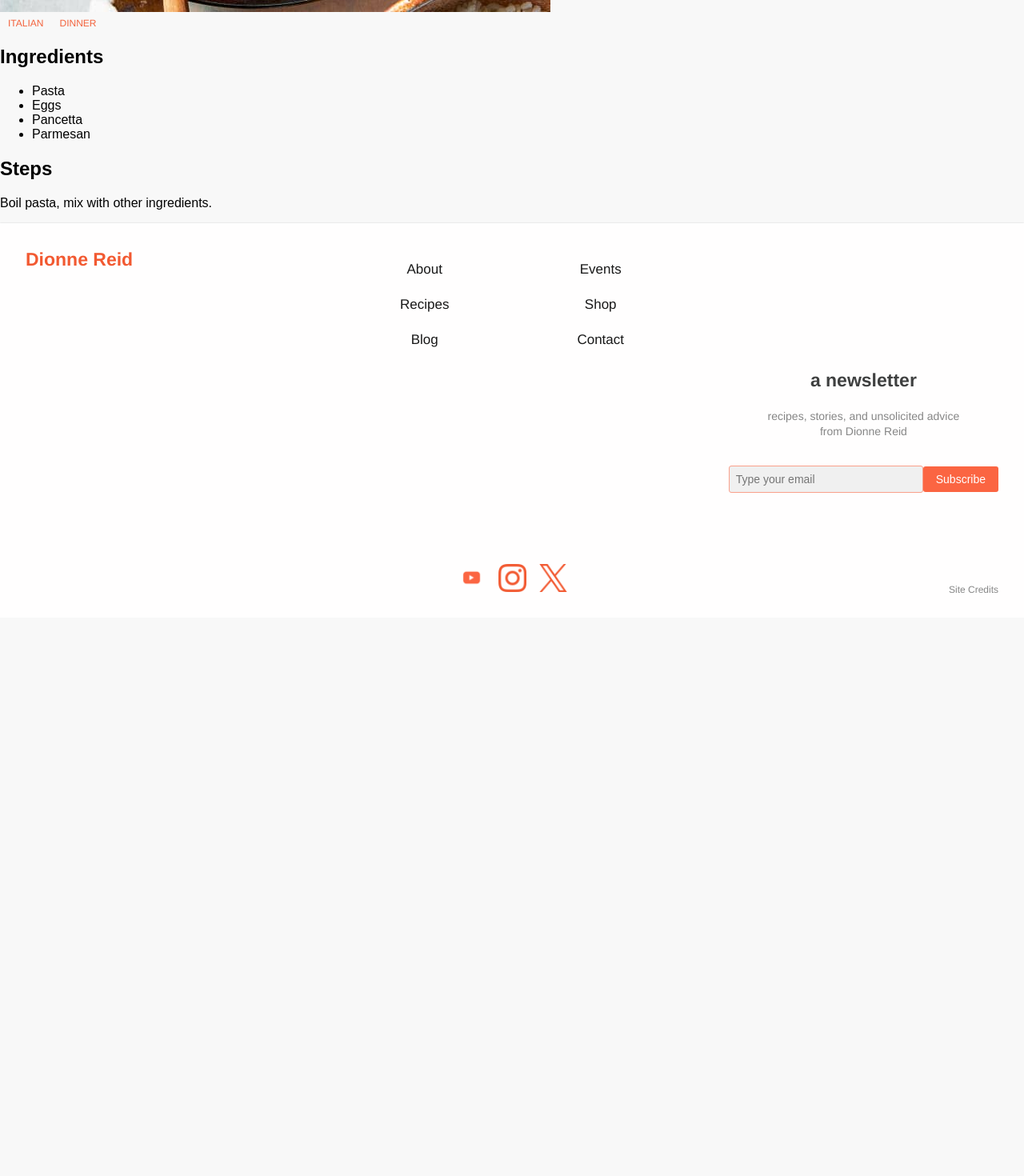
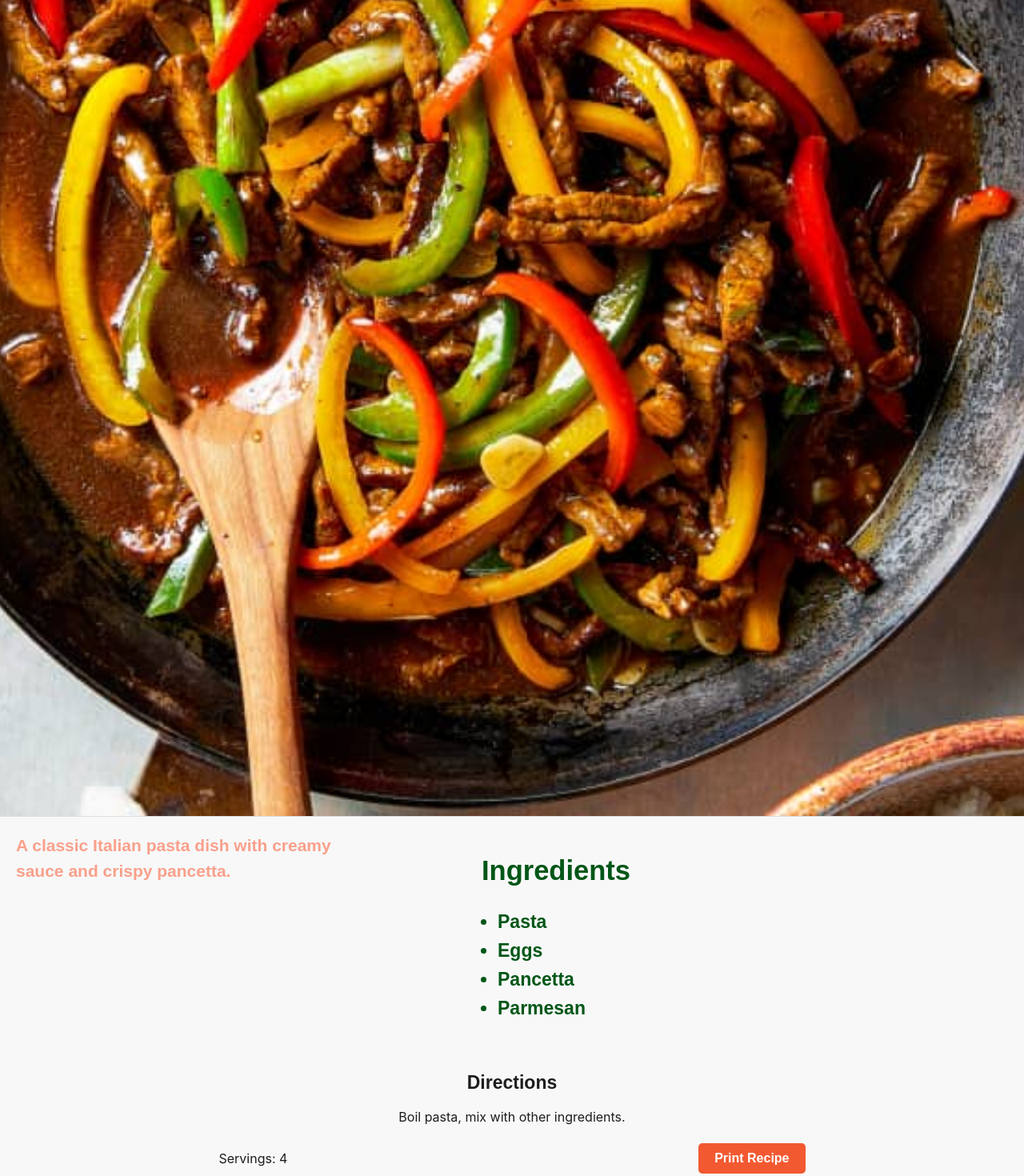
Before and after one commit to amrkv526/chef-portfolio, a React (Create React App) app: page /recipes/1 in a window 1280 px wide. Shown: the part 820-2290 px from the top of the page at 80% size. Before the commit the page ends 1592 px from the top, so only its background shows below. Built offline with nearby package versions, Linux system fonts and the light colour scheme; the HTML template or start-up script is replaced by a standard one.

Commit message:
recipe card content and styling

```diff
--- a/src/app.css
+++ b/src/app.css
@@ -394,3 +394,140 @@
   border-radius: 20px;
   text-transform: uppercase;
 }
+
+
+/* Recipe Card */
+
+/* Container for the recipe page */
+.recipe-container {
+  display: flex;
+  flex-direction: column;
+  align-items: center;
+  padding: 20px;
+}
+
+/* Title styling */
+.recipe-title {
+  color: #F25931;
+  font-family: Archivo, sans-serif;
+  font-size: 41px;
+  font-weight: 700;
+  line-height: 58px;
+  text-align: center;
+  margin-bottom: 10px;
+}
+
+/* Tags styling */
+.recipe-tags {
+  display: flex;
+  gap: 10px;
+  margin-bottom: 20px;
+}
+
+.recipe-tag {
+  color: #F2633E;
+  font-family: Inter, sans-serif;
+  font-size: 13px;
+  font-weight: 400;
+  line-height: 22px;
+  background: #FFECE6;
+  padding: 5px 10px;
+  border-radius: 5px;
+}
+
+/* Image styling */
+.recipe-image {
+  width: 1295px;
+  height: 1598px;
+  flex-shrink: 0;
+  margin-bottom: 20px;
+  object-fit: cover;
+}
+
+/* Content section */
+.recipe-content {
+  display: flex;
+  justify-content: space-between;
+  width: 100%;
+  max-width: 1295px;
+  margin-bottom: 20px;
+}
+
+/* Intro section */
+.recipe-intro {
+  color: #F9A08B;
+  font-family: Archivo, sans-serif;
+  font-size: 21px;
+  font-weight: 700;
+  line-height: 32px;
+  width: 417px;
+}
+
+/* Ingredients section */
+.recipe-ingredients {
+  color: #005617;
+  font-family: Archivo, sans-serif;
+  font-size: 23px;
+  font-weight: 700;
+  line-height: 36px;
+  width: 658px;
+}
+
+.recipe-ingredients ul {
+  margin-top: 10px;
+  padding-left: 20px;
+}
+
+/* Directions section */
+.recipe-directions {
+  text-align: center;
+  width: 733px;
+  margin-bottom: 20px;
+}
+
+.recipe-directions h2 {
+  color: #1D1D1D;
+  font-family: Archivo, sans-serif;
+  font-size: 23px;
+  font-weight: 700;
+  margin-bottom: 10px;
+}
+
+.recipe-directions p {
+  color: #1D1D1D;
+  font-family: Inter, sans-serif;
+  font-size: 16px;
+  font-weight: 400;
+  line-height: 26px;
+}
+
+.recipe-extra {
+  display: flex;
+  justify-content: space-between;
+  align-items: center;
+  margin-top: 20px;
+}
+
+.recipe-extra span {
+  color: #1D1D1D;
+  font-family: Inter, sans-serif;
+  font-size: 16px;
+  font-weight: 400;
+  line-height: 26px;
+}
+
+.print-button {
+  background: #F25931;
+  color: #fff;
+  font-family: Archivo, sans-serif;
+  font-size: 16px;
+  font-weight: 700;
+  padding: 10px 20px;
+  border: none;
+  border-radius: 5px;
+  cursor: pointer;
+}
+
+.print-button:hover {
+  background: #d24b27;
+}
--- a/src/components/recipeCard.js
+++ b/src/components/recipeCard.js
@@ -9,48 +9,65 @@ function Recipe({ recipe: propRecipe }) {
       title: 'Spaghetti Carbonara',
       image: '/images/pepperSteak.jpeg',
       tags: ['Italian', 'Dinner'],
+      intro: 'A classic Italian pasta dish with creamy sauce and crispy pancetta.',
       ingredients: ['Pasta', 'Eggs', 'Pancetta', 'Parmesan'],
       steps: 'Boil pasta, mix with other ingredients.',
+      servings: 4,
     },
     2: {
       title: 'Vegetable Stir Fry',
       image: 'https://via.placeholder.com/150',
       tags: ['Vegetarian', 'Quick'],
+      intro: 'A quick and healthy stir-fry packed with fresh vegetables.',
       ingredients: ['Broccoli', 'Carrots', 'Soy Sauce', 'Tofu'],
       steps: 'Stir fry vegetables and tofu in soy sauce.',
+      servings: 2,
     },
     3: {
       title: 'Chocolate Cake',
       image: 'https://via.placeholder.com/150',
       tags: ['Dessert', 'Sweet'],
+      intro: 'A rich and moist chocolate cake for any occasion.',
       ingredients: ['Flour', 'Cocoa', 'Sugar', 'Eggs', 'Butter'],
       steps: 'Mix ingredients, bake at 350°F for 30 mins.',
+      servings: 8,
     },
   };
 
-  const recipe = propRecipe || recipes[id];
+  const recipe = propRecipe || recipes[Number(id)];
 
   if (!recipe) {
     return <p>Recipe not found</p>;
   }
 
   return (
-    <div>
-      <h1>{recipe.title}</h1>
-      {recipe.image && <img src={recipe.image} alt={recipe.title} />}
-      <div>
-        {recipe.tags && recipe.tags.map((tag, index) => (
+    <div className="recipe-container">
+      <h1 className="recipe-title">{recipe.title}</h1>
+      <div className="recipe-tags">
+        {recipe.tags.map((tag, index) => (
           <span key={index} className="recipe-tag">{tag}</span>
         ))}
       </div>
+      <img src={recipe.image} alt={recipe.title} className="recipe-image" />
+      <div className="recipe-content">
+        <div className="recipe-intro">{recipe.intro}</div>
+        <div className="recipe-ingredients">
           <h2>Ingredients</h2>
           <ul>
             {recipe.ingredients.map((ingredient, index) => (
               <li key={index}>{ingredient}</li>
             ))}
           </ul>
-      <h2>Steps</h2>
+        </div>
+      </div>
+      <div className="recipe-directions">
+        <h2>Directions</h2>
         <p>{recipe.steps}</p>
+        <div className="recipe-extra">
+          <span>Servings: {recipe.servings}</span>
+          <button className="print-button">Print Recipe</button>
+        </div>
+      </div>
     </div>
   );
 }
```
Lines whose indentation alone changed are shown as unchanged.
